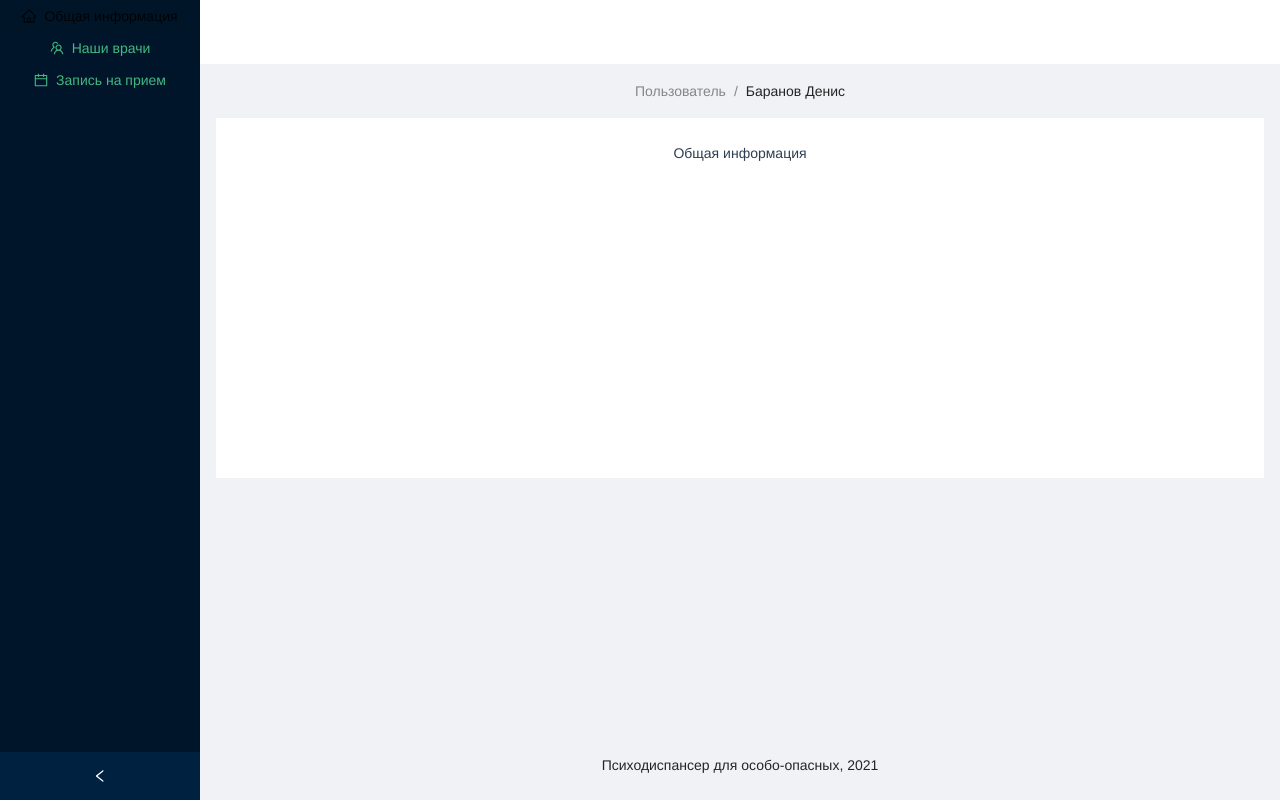
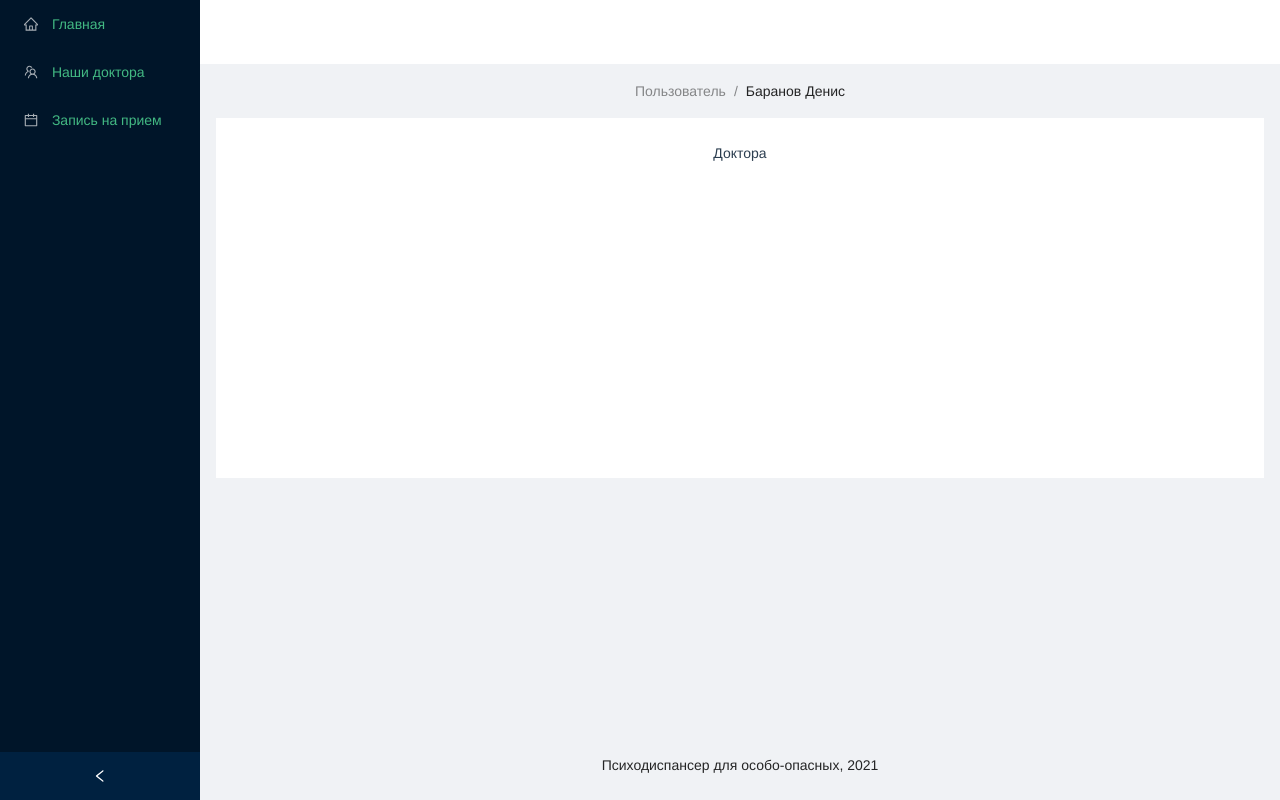
Before and after one commit to reshat/hospital-frontend, a Vue app: page /doctors in a window 1280 px wide. Built offline with nearby package versions, Linux system fonts and the light colour scheme.

Commit message:
Добавлено меню. Добавлена возможность переходить по пунктам меню.

```diff
--- a/public/index.html
+++ b/public/index.html
@@ -8,8 +8,10 @@
     <title><%= htmlWebpackPlugin.options.title %></title>
   </head>
   <body>
+    <noscript>
+      <strong>We're sorry but <%= htmlWebpackPlugin.options.title %> doesn't work properly without JavaScript enabled. Please enable it to continue.</strong>
+    </noscript>
     <div id="app"></div>
-
     <!-- built files will be auto injected -->
   </body>
 </html>
--- a/src/App.vue
+++ b/src/App.vue
@@ -1,16 +1,8 @@
 <template>
-  <HelloWorld/>
+  <router-view> </router-view>
 </template>
 
 <script>
-import HelloWorld from './components/HelloWorld.vue'
-
-export default {
-  name: 'App',
-  components: {
-    HelloWorld
-  }
-}
 </script>
 
 <style>
--- a/src/components/HelloWorld.vue
+++ b/src/components/HelloWorld.vue
@@ -1,100 +1,57 @@
 <template>
-  <a-layout style="min-height: 100vh">
-    <a-layout-sider v-model:collapsed="collapsed" collapsible>
-      <div class="logo" />
-      <a-menu theme="dark" v-model:selectedKeys="selectedKeys" mode="inline">
-        <a-button type="text" key="1" href="http://localhost:3000/" block>
-          <HomeOutlined />
-          <span>
-            Общая информация
-          </span>
-        </a-button>
-        <a-button type="text" key="1" href="http://localhost:3000/" block>
-          <TeamOutlined />
-          <span>
-            Наши врачи
-          </span>
-        </a-button>
-        <a-button type="text" key="1" href="http://localhost:3000/" block>
-          <CalendarOutlined />
-          <span>
-            Запись на прием
-          </span>
-        </a-button>
-      </a-menu>
-    </a-layout-sider>
-    <a-layout>
-      <a-layout-header style="background: #fff; padding: 0" />
-      <a-layout-content style="margin: 0 16px">
-        <a-breadcrumb style="margin: 16px 0">
-          <a-breadcrumb-item>Пользователь</a-breadcrumb-item>
-          <a-breadcrumb-item>Баранов Денис</a-breadcrumb-item>
-        </a-breadcrumb>
-        <div :style="{ padding: '24px', background: '#fff', minHeight: '360px' }">
-          Общая информация
-        </div>
-      </a-layout-content>
-      <a-layout-footer style="text-align: center">
-         Психодиспансер для особо-опасных, 2021
-      </a-layout-footer>
-    </a-layout>
-  </a-layout>
+  <div class="hello">
+    <h1>{{ msg }}</h1>
+    <p>
+      For a guide and recipes on how to configure / customize this project,<br>
+      check out the
+      <a href="https://cli.vuejs.org" target="_blank" rel="noopener">vue-cli documentation</a>.
+    </p>
+    <h3>Installed CLI Plugins</h3>
+    <ul>
+      <li><a href="https://github.com/vuejs/vue-cli/tree/dev/packages/%40vue/cli-plugin-babel" target="_blank" rel="noopener">babel</a></li>
+      <li><a href="https://github.com/vuejs/vue-cli/tree/dev/packages/%40vue/cli-plugin-eslint" target="_blank" rel="noopener">eslint</a></li>
+    </ul>
+    <h3>Essential Links</h3>
+    <ul>
+      <li><a href="https://vuejs.org" target="_blank" rel="noopener">Core Docs</a></li>
+      <li><a href="https://forum.vuejs.org" target="_blank" rel="noopener">Forum</a></li>
+      <li><a href="https://chat.vuejs.org" target="_blank" rel="noopener">Community Chat</a></li>
+      <li><a href="https://twitter.com/vuejs" target="_blank" rel="noopener">Twitter</a></li>
+      <li><a href="https://news.vuejs.org" target="_blank" rel="noopener">News</a></li>
+    </ul>
+    <h3>Ecosystem</h3>
+    <ul>
+      <li><a href="https://router.vuejs.org" target="_blank" rel="noopener">vue-router</a></li>
+      <li><a href="https://vuex.vuejs.org" target="_blank" rel="noopener">vuex</a></li>
+      <li><a href="https://github.com/vuejs/vue-devtools#vue-devtools" target="_blank" rel="noopener">vue-devtools</a></li>
+      <li><a href="https://vue-loader.vuejs.org" target="_blank" rel="noopener">vue-loader</a></li>
+      <li><a href="https://github.com/vuejs/awesome-vue" target="_blank" rel="noopener">awesome-vue</a></li>
+    </ul>
+  </div>
 </template>
+
 <script>
-import {
-  HomeOutlined,
-  TeamOutlined,
-  CalendarOutlined,
-} from '@ant-design/icons-vue';
-import { defineComponent, ref } from 'vue';
-export default defineComponent({
-  components: {
-    HomeOutlined,
-    TeamOutlined,
-    CalendarOutlined,
-  },
-
-  data() {
-    return {
-      collapsed: ref(false),
-      selectedKeys: ref(['1']),
-    };
-  },
-});
+export default {
+  name: 'HelloWorld',
+  props: {
+    msg: String
+  }
+}
 </script>
-<style>
-#components-layout-demo-side .logo {
-  height: 16px;
-  margin: 16px;
-  background: rgba(255, 255, 255, 0.3);
-}
-
-.site-layout .site-layout-background {
-  background: #fff;
-}
-[data-theme='dark'] .site-layout .site-layout-background {
-  background: #141414;
-}
-</style>
-
-
 
 <!-- Add "scoped" attribute to limit CSS to this component only -->
 <style scoped>
 h3 {
-  margin: 0px 0 0;
+  margin: 40px 0 0;
 }
-
 ul {
   list-style-type: none;
   padding: 0;
 }
-
 li {
   display: inline-block;
   margin: 0 10px;
 }
-
 a {
   color: #42b983;
 }
--- a/src/main.js
+++ b/src/main.js
@@ -2,5 +2,6 @@ import { createApp } from 'vue';
 import Antd from 'ant-design-vue';
 import App from './App';
 import 'ant-design-vue/dist/antd.css';
+import router from './router'
 
-createApp(App).use(Antd).mount('#app')
+createApp(App).use(router).use(Antd).mount('#app')
--- /dev/null
+++ b/src/views/Appoint.vue
@@ -0,0 +1,96 @@
+<template>
+  <a-layout style="min-height: 100vh">
+    <a-layout-sider v-model:collapsed="collapsed" collapsible>
+      <div class="logo" />
+      <a-menu theme="dark" mode="inline" >
+        <a-menu-item key="1">
+          <HomeOutlined />
+          <span> <router-link to="/"> Главная </router-link>    </span>
+        </a-menu-item>
+        <a-menu-item key="2">
+          <TeamOutlined />
+          <span> <router-link to="/doctors"> Наши доктора </router-link>    </span>
+        </a-menu-item>
+        <a-menu-item key="3">
+          <CalendarOutlined />
+          <span> <router-link to="/appoint"> Запись на прием </router-link>    </span>
+        </a-menu-item>
+      </a-menu>
+    </a-layout-sider>
+    <a-layout>
+      <a-layout-header style="background: #fff; padding: 0" />
+      <a-layout-content style="margin: 0 16px">
+        <a-breadcrumb style="margin: 16px 0">
+          <a-breadcrumb-item>Пользователь</a-breadcrumb-item>
+          <a-breadcrumb-item>Баранов Денис</a-breadcrumb-item>
+        </a-breadcrumb>
+        <div :style="{ padding: '24px', background: '#fff', minHeight: '360px' }">
+          Запись
+        </div>
+      </a-layout-content>
+      <a-layout-footer style="text-align: center">
+        Психодиспансер для особо-опасных, 2021
+      </a-layout-footer>
+    </a-layout>
+  </a-layout>
+</template>
+<script>
+
+import {
+  HomeOutlined,
+  TeamOutlined,
+  CalendarOutlined,
+} from '@ant-design/icons-vue';
+import { defineComponent, ref } from 'vue';
+export default defineComponent({
+  components: {
+    HomeOutlined,
+    TeamOutlined,
+    CalendarOutlined,
+  },
+
+  data() {
+    return {
+      collapsed: ref(false),
+      selectedKeys: ref(['1']),
+    };
+  },
+});
+</script>
+<style>
+#components-layout-demo-side .logo {
+  height: 16px;
+  margin: 16px;
+  background: rgba(255, 255, 255, 0.3);
+}
+
+.site-layout .site-layout-background {
+  background: #fff;
+}
+[data-theme='dark'] .site-layout .site-layout-background {
+  background: #141414;
+}
+</style>
+
+
+
+<!-- Add "scoped" attribute to limit CSS to this component only -->
+<style scoped>
+h3 {
+  margin: 0px 0 0;
+}
+
+ul {
+  list-style-type: none;
+  padding: 0;
+}
+
+li {
+  display: inline-block;
+  margin: 0 10px;
+}
+
+a {
+  color: #42b983;
+}
+</style>
--- /dev/null
+++ b/src/views/Doctors.vue
@@ -0,0 +1,96 @@
+<template>
+  <a-layout style="min-height: 100vh">
+    <a-layout-sider v-model:collapsed="collapsed" collapsible>
+      <div class="logo" />
+      <a-menu theme="dark" mode="inline" >
+        <a-menu-item key="1">
+          <HomeOutlined />
+          <span> <router-link to="/"> Главная </router-link>    </span>
+        </a-menu-item>
+        <a-menu-item key="2">
+          <TeamOutlined />
+          <span> <router-link to="/doctors"> Наши доктора </router-link>    </span>
+        </a-menu-item>
+        <a-menu-item key="3">
+          <CalendarOutlined />
+          <span> <router-link to="/appoint"> Запись на прием </router-link>    </span>
+        </a-menu-item>
+      </a-menu>
+    </a-layout-sider>
+    <a-layout>
+      <a-layout-header style="background: #fff; padding: 0" />
+      <a-layout-content style="margin: 0 16px">
+        <a-breadcrumb style="margin: 16px 0">
+          <a-breadcrumb-item>Пользователь</a-breadcrumb-item>
+          <a-breadcrumb-item>Баранов Денис</a-breadcrumb-item>
+        </a-breadcrumb>
+        <div :style="{ padding: '24px', background: '#fff', minHeight: '360px' }">
+          Доктора
+        </div>
+      </a-layout-content>
+      <a-layout-footer style="text-align: center">
+        Психодиспансер для особо-опасных, 2021
+      </a-layout-footer>
+    </a-layout>
+  </a-layout>
+</template>
+<script>
+
+import {
+  HomeOutlined,
+  TeamOutlined,
+  CalendarOutlined,
+} from '@ant-design/icons-vue';
+import { defineComponent, ref } from 'vue';
+export default defineComponent({
+  components: {
+    HomeOutlined,
+    TeamOutlined,
+    CalendarOutlined,
+  },
+
+  data() {
+    return {
+      collapsed: ref(false),
+      selectedKeys: ref(['1']),
+    };
+  },
+});
+</script>
+<style>
+#components-layout-demo-side .logo {
+  height: 16px;
+  margin: 16px;
+  background: rgba(255, 255, 255, 0.3);
+}
+
+.site-layout .site-layout-background {
+  background: #fff;
+}
+[data-theme='dark'] .site-layout .site-layout-background {
+  background: #141414;
+}
+</style>
+
+
+
+<!-- Add "scoped" attribute to limit CSS to this component only -->
+<style scoped>
+h3 {
+  margin: 0px 0 0;
+}
+
+ul {
+  list-style-type: none;
+  padding: 0;
+}
+
+li {
+  display: inline-block;
+  margin: 0 10px;
+}
+
+a {
+  color: #42b983;
+}
+</style>
--- /dev/null
+++ b/src/views/Main.vue
@@ -0,0 +1,96 @@
+<template>
+  <a-layout style="min-height: 100vh">
+    <a-layout-sider v-model:collapsed="collapsed" collapsible>
+      <div class="logo" />
+      <a-menu theme="dark" mode="inline" >
+        <a-menu-item key="1">
+          <HomeOutlined />
+          <span> <router-link to="/"> Главная </router-link>    </span>
+        </a-menu-item>
+        <a-menu-item key="2">
+          <TeamOutlined />
+          <span> <router-link to="/doctors"> Наши доктора </router-link>    </span>
+        </a-menu-item>
+        <a-menu-item key="3">
+          <CalendarOutlined />
+          <span> <router-link to="/appoint"> Запись на прием </router-link>    </span>
+        </a-menu-item>
+      </a-menu>
+    </a-layout-sider>
+    <a-layout>
+      <a-layout-header style="background: #fff; padding: 0" />
+      <a-layout-content style="margin: 0 16px">
+        <a-breadcrumb style="margin: 16px 0">
+          <a-breadcrumb-item>Пользователь</a-breadcrumb-item>
+          <a-breadcrumb-item>Баранов Денис</a-breadcrumb-item>
+        </a-breadcrumb>
+        <div :style="{ padding: '24px', background: '#fff', minHeight: '360px' }">
+          Общая информация
+        </div>
+      </a-layout-content>
+      <a-layout-footer style="text-align: center">
+        Психодиспансер для особо-опасных, 2021
+      </a-layout-footer>
+    </a-layout>
+  </a-layout>
+</template>
+<script>
+
+import {
+  HomeOutlined,
+  TeamOutlined,
+  CalendarOutlined,
+} from '@ant-design/icons-vue';
+import { defineComponent, ref } from 'vue';
+export default defineComponent({
+  components: {
+    HomeOutlined,
+    TeamOutlined,
+    CalendarOutlined,
+  },
+
+  data() {
+    return {
+      collapsed: ref(false),
+      selectedKeys: ref(['1']),
+    };
+  },
+});
+</script>
+<style>
+#components-layout-demo-side .logo {
+  height: 16px;
+  margin: 16px;
+  background: rgba(255, 255, 255, 0.3);
+}
+
+.site-layout .site-layout-background {
+  background: #fff;
+}
+[data-theme='dark'] .site-layout .site-layout-background {
+  background: #141414;
+}
+</style>
+
+
+
+<!-- Add "scoped" attribute to limit CSS to this component only -->
+<style scoped>
+h3 {
+  margin: 0px 0 0;
+}
+
+ul {
+  list-style-type: none;
+  padding: 0;
+}
+
+li {
+  display: inline-block;
+  margin: 0 10px;
+}
+
+a {
+  color: #42b983;
+}
+</style>
```
Also changed, not shown: package.json (+7 -3 lines), src/router/index.js (added, +26 -0 lines), 2 other files (tests, documents, lock files or other folders).
